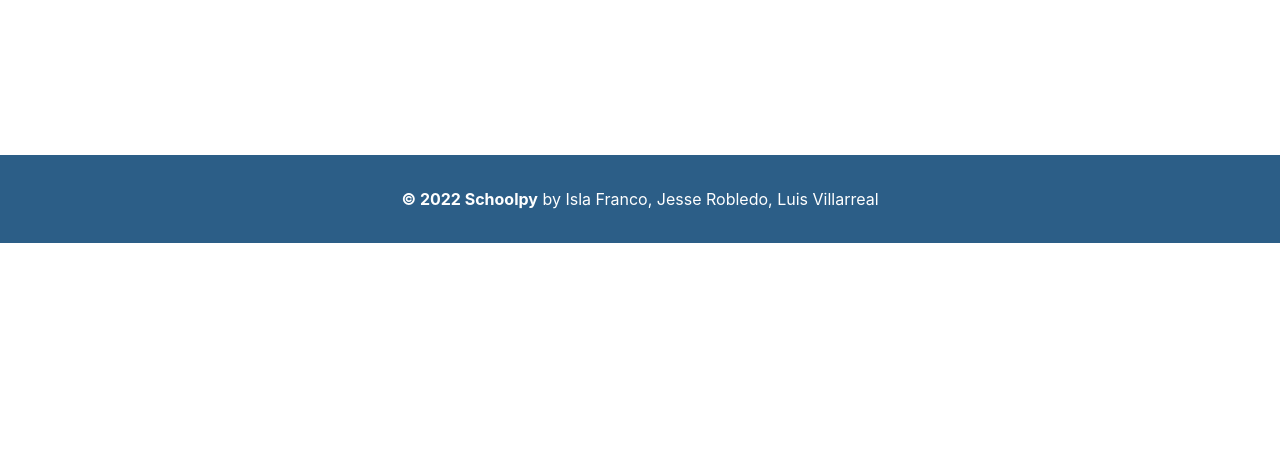
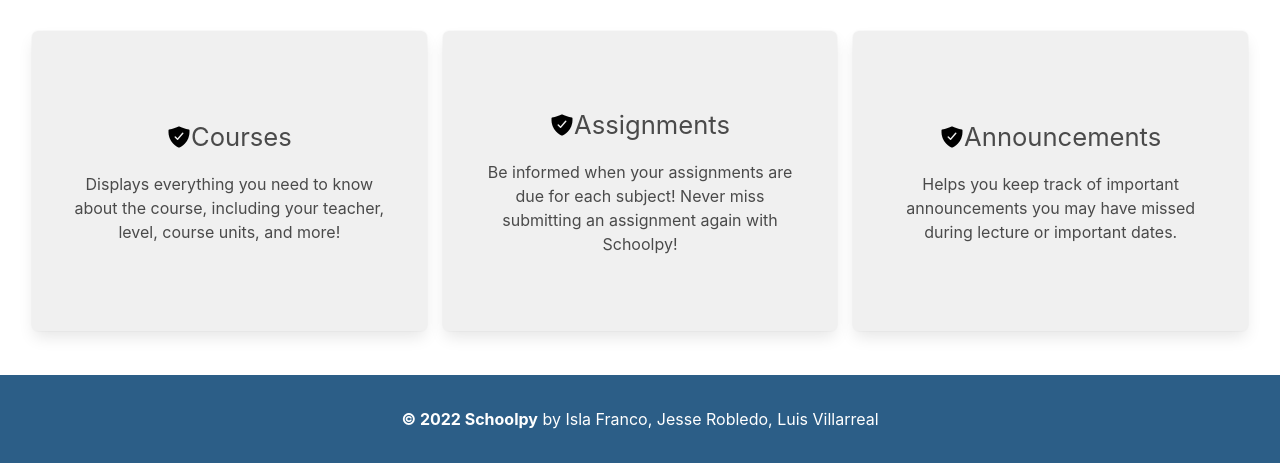
Before and after one commit to IslaFranco/schoolpy, a Django app: page / in a window 1280 px wide. Shown: the part 557-1020 px from the top of the page. Before the commit the page ends 800 px from the top, so only its background shows below. Run offline with Django 4.2, Linux system fonts and the light colour scheme.

Commit message:
home page, banner and more

```diff
--- a/main_app/static/css/style.css
+++ b/main_app/static/css/style.css
@@ -4,6 +4,7 @@
     box-sizing: border-box;
 }
 :root{
+    --header-bg-color: rgb(255, 255, 255);
     --main-color: rgb(44, 94, 135);
     --main-color-hover: rgb(34, 74, 106);
 }
@@ -17,25 +18,15 @@ main{
     display: flex;
     flex-direction: column;
     /* justify-content: center; */
-    padding: 1rem;
+    /* padding: 1rem; */
     margin: 0;
     flex: 1 0 auto;
 }
 
-footer{
-    background-color: var(--main-color) !important;
-    padding: 2rem !important;
-}
-footer a,p,strong{
-    color: white;
-}
-footer a:hover{
-    color: rgb(232, 232, 232);
-}
-
 /* NAVIGATION */
 .navbar{
-    background-color: rgb(234, 234, 234);
+    background-color: var(--header-bg-color);
+    box-shadow: 0px 0px 5px 1px #848484;
 }
 .btn-signup{
     background-color: var(--main-color);
@@ -44,6 +35,68 @@ footer a:hover{
 .btn-signup:hover{
     background-color: var(--main-color-hover);
     color: white;
+}
+
+/* HOME PAGE */
+.home-info-container{
+    margin: 2rem;
+    gap: 1rem;
+    flex-wrap: wrap;
+}
+.home-info-box{
+    display: flex;
+    flex-direction: column;
+    /* align-items: center; */
+    justify-content: center;
+    height: 300px;
+    min-width: 350px;
+    background-color: rgb(240, 240, 240);
+    padding: 2rem;
+}
+.home-info-box h1{
+    font-size: 1.6rem;
+}
+ion-icon{
+    font-size: 100px;
+}
+.icon{
+    color: black;;
+}
+.icon-title{
+    display: flex;
+    align-items: center;
+}
+.home-banner-container {
+    display: flex;
+    flex-direction: column;
+    align-items: center;
+    justify-content: center;
+    padding: 3rem;
+    background-image: url("https://images.unsplash.com/photo-1607081759141-5035e0a710a4?ixlib=rb-1.2.1&ixid=MnwxMjA3fDB8MHxwaG90by1wYWdlfHx8fGVufDB8fHx8&auto=format&fit=crop&w=2340&q=80");
+    background-position: center;
+    height: 500px;
+    gap: 1rem;
+}
+.home-banner-container h1{
+    font-size: 1.8rem;
+    font-weight: 700;
+    text-align: center;
+}
+.home-banner-container h2{
+    font-size: 1.3rem;
+    text-align: center;
+}
+.home-info-box{
+    gap: 1rem;
+    text-align: center;
+}
+.about-btn-container{
+    display: flex;
+    flex-wrap: wrap;
+    justify-content: center;
+}
+.about-btn{
+    margin: 0.5rem 0.5rem;
 }
 
 /* TEACHER FORM */
@@ -100,47 +153,28 @@ footer a:hover{
     justify-content: center;
     flex-wrap: wrap;
 }
-.box{
-    display: flex;
-    flex-direction: column;
-    align-items: center;
-    justify-content: center;
-    height: 240px;
-    width: 200px;
-    margin-right: 10px;
-}
 .section .is-medium{
     display: flex;
     flex-direction: row;
     align-items: center;
     justify-content: center;
 }
-.about-btn-container{
+
+
+.login-container{
     display: flex;
+    margin-top: 0;
 }
 
-.about-btn {
-    margin-right: 1rem;
+/* FOOTER */
+footer{
+    background-color: var(--main-color) !important;
+    padding: 2rem !important;
+    margin-top: 2rem;
 }
-.about-container {
-    display: flex;
-    flex-direction: column;
-    align-items: center;
-    padding: 3rem;
+footer a,p,strong{
+    color: white;
 }
-.icon {
-    color: black;;
+footer a:hover{
+    color: rgb(232, 232, 232);
 }
-.icon-title {
-    display: flex;
-    align-items: center;
-}
-ion-icon{
-    font-size: 100px;
-}
-h1{
-    font-size:40px;
-}
-h2 {
-    font-size: 20px;
-}
```
